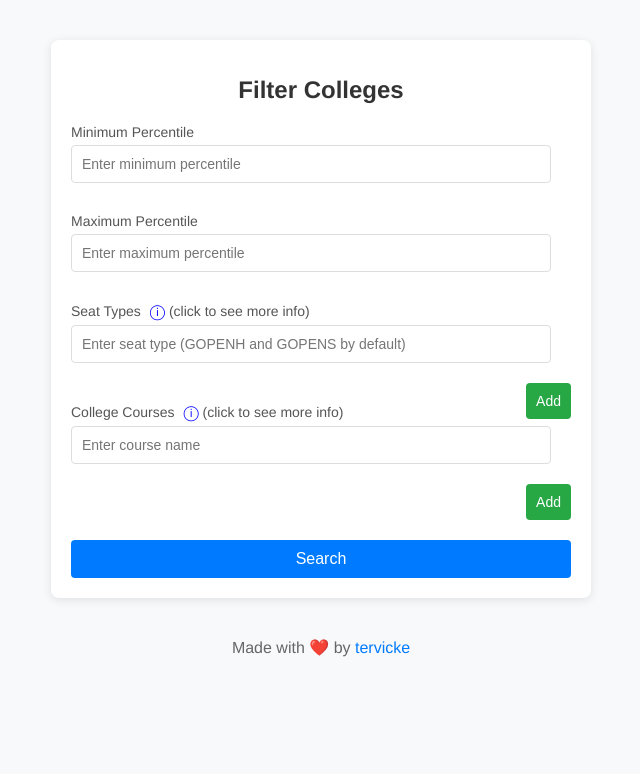
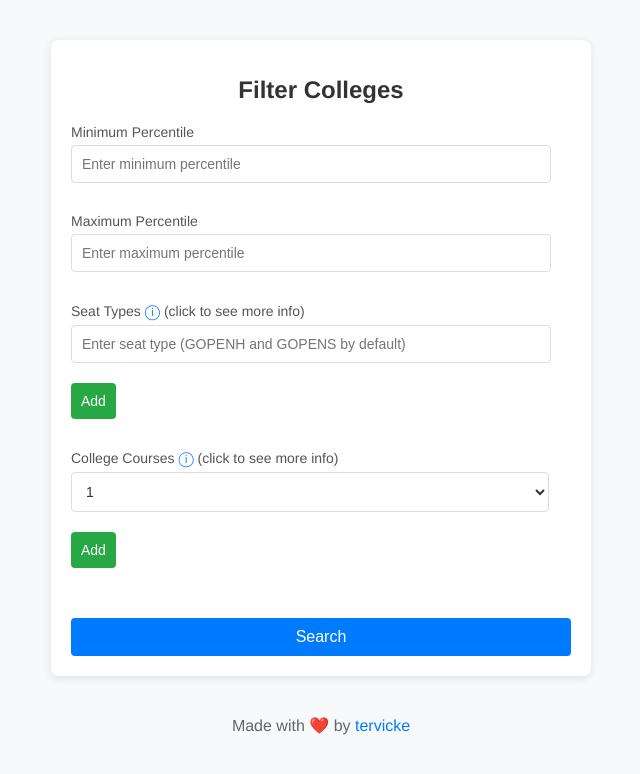
Before and after one commit to Tervicke/CET_college_search, a Flask app: template templates/page.html in a window 1280 px wide. Shown: the top 774 px of the page, without its empty margins (319-959 px from the left). Run offline with Flask 3, Linux system fonts and the light colour scheme; the template is opened without the code that fills it: most values are stand-ins (such as "Sample title", 1, 10 or a date in 2020).

Commit message:
added dropdown for courses

```diff
--- a/app.py
+++ b/app.py
@@ -51,7 +51,12 @@ def courses():
 @app.route("/")
 def index():
     session['cutoff_data'] = []
-    return render_template('page.html')
+    conn = sqlite3.connect(db_path)
+    cursor = conn.cursor()
+
+    cursor.execute("SELECT course_name FROM courses")
+    all_courses = cursor.fetchall()
+    return render_template('page.html',choices=all_courses)
 
 @app.route("/process", methods=['POST'])
 def process():
--- a/static/script.js
+++ b/static/script.js
@@ -1,5 +1,6 @@
 document.getElementById('add-seat-type').addEventListener('click', function() {
-    const seatTypeInput = document.getElementById('seat-type-input'); const seatType = seatTypeInput.value.trim();
+    const seatTypeInput = document.getElementById('seat-type-input');
+    const seatType = seatTypeInput.value.trim();
     if (seatType) {
         addTag('seat-types-container', seatType);
         seatTypeInput.value = '';
@@ -7,11 +8,10 @@ document.getElementById('add-seat-type').addEventListener('click', function() {
 });
 
 document.getElementById('add-course').addEventListener('click', function() {
-    const courseInput = document.getElementById('course-input');
-    const course = courseInput.value.trim();
+    const courseSelect = document.getElementById('course-select');
+    const course = courseSelect.value.trim();
     if (course) {
         addTag('courses-container', course);
-        courseInput.value = '';
     }
 });
 
@@ -32,6 +32,7 @@ function attachRemoveHandler(tagElement) {
         this.parentElement.remove();
     });
 }
+
 async function getSubmittedData() {
     const minPercentile = document.getElementById('min-percentile').value.trim();
     const maxPercentile = document.getElementById('max-percentile').value.trim();
@@ -39,8 +40,8 @@ async function getSubmittedData() {
     var seatTypes = Array.from(document.getElementById('seat-types-container').children)
         .map(tag => tag.textContent.trim().slice(0, -1).trim());
 
-		seatTypes.push('GOPENH')
-		seatTypes.push('GOPENS')
+    seatTypes.push('GOPENH');
+    seatTypes.push('GOPENS');
 
     const courses = Array.from(document.getElementById('courses-container').children)
         .map(tag => tag.textContent.trim().slice(0, -1).trim().toLowerCase()); // Remove the "×" and trim
@@ -56,7 +57,7 @@ async function getSubmittedData() {
 
     console.log(jsonString);
 
-			try {
+    try {
         const response = await fetch('/process', {
             method: 'POST',
             headers: {
@@ -64,12 +65,12 @@ async function getSubmittedData() {
             },
             body: JSON.stringify(jsonData)
         });
-				console.log(response)
-				if(response.ok){
-					window.location.href = '/result';
-				}else{
-					alert("ERROR")
-				}
+        console.log(response);
+        if (response.ok) {
+            window.location.href = '/result';
+        } else {
+            alert("ERROR");
+        }
     } catch (error) {
         console.error('Fetch error:', error);
     }
--- a/static/style.css
+++ b/static/style.css
@@ -60,9 +60,11 @@ input[type="text"] {
     border-radius: 20px;
     font-size: 14px;
     color: #333;
+    max-width: calc(100% - 20px);
+    word-wrap: break-word;
 }
 
-.tag button {
+.remove-btn {
     border: none;
     background-color: transparent;
     color: #dc3545;
@@ -97,7 +99,6 @@ button[type="submit"]:hover {
     cursor: pointer;
     font-size: 14px;
     margin-top: 10px;
-    float: right;
     box-sizing: border-box;
 }
 
@@ -119,10 +120,23 @@ button[type="submit"]:hover {
 }
 
 .footer a:hover {
-		text-decoration: underline;
+    text-decoration: underline;
 }
+
 .info-icon {
-		text-decoration: none;
-		color: #007bff;
-		font-size:15px;
+    text-decoration: none;
+    color: #007bff;
+    font-size: 15px;
 }
+
+.dropdown-select {
+    width: calc(100% - 22px);
+    padding: 10px;
+    border: 1px solid #ddd;
+    border-radius: 4px;
+    background-color: #fff;
+    font-size: 14px;
+    color: #333;
+    box-sizing: border-box;
+    margin-bottom: 10px;
+}
--- a/templates/page.html
+++ b/templates/page.html
@@ -5,20 +5,11 @@
     <meta name="viewport" content="width=device-width, initial-scale=1.0">
     <title>CET - College Search</title>
     <link rel="stylesheet" href="{{ url_for('static', filename='style.css') }}">
-    <style>
-        .info-icon {
-            text-decoration: none;
-            color: blue;
-            margin-left: 5px;
-        }
-        .info-icon:hover {
-            text-decoration: underline;
-        }
-    </style>
 </head>
 <body>
     <div class="container">
         <h1>Filter Colleges</h1>
+        <form id="search-form">
             <div class="form-group">
                 <label for="min-percentile">Minimum Percentile</label>
                 <input type="number" id="min-percentile" name="min-percentile" placeholder="Enter minimum percentile" min="0" max="100">
@@ -36,14 +27,19 @@
                 <div id="seat-types-container" class="tags-container"></div>
             </div>
             <div class="form-group">
-            <label for="course-input">College Courses
+                <label for="course-select">College Courses
                     <a href="/info/courses" target="_blank" class="info-icon">&#9432;</a> (click to see more info)
                 </label>
-            <input type="text" id="course-input" placeholder="Enter course name">
+                <select id="course-select" class="dropdown-select">
+                    {% for course in choices %}
+                        <option value="{{ course[0] }}">{{ course[0] }}</option>
+                    {% endfor %}
+                </select>
                 <button type="button" class="add-btn" id="add-course">Add</button>
                 <div id="courses-container" class="tags-container"></div>
             </div>
-        <button type="submit" onclick="getSubmittedData()">Search</button>
+            <button type="submit" onclick="getSubmittedData(); return false;">Search</button>
+        </form>
     </div>
 
     <div class="footer">
```
Lines whose indentation alone changed are shown as unchanged.
